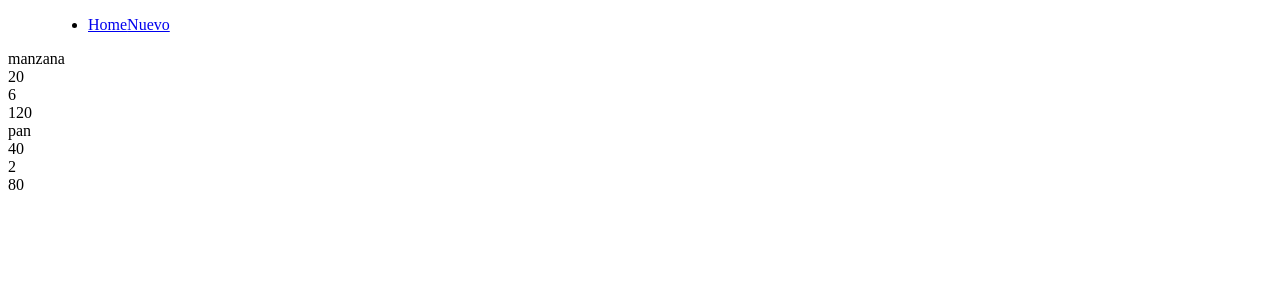
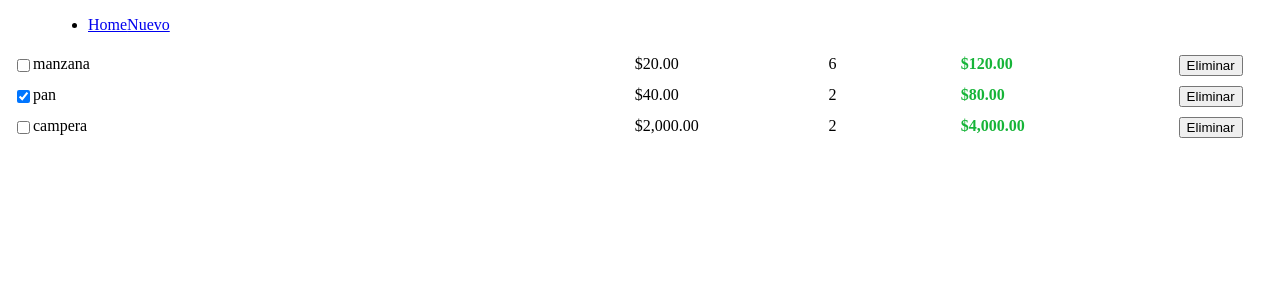
Before and after one commit to Melani050/trabajoPractico, an Angular app: page / in a window 1280 px wide. Shown: the top 300 px of the page. Built offline with nearby package versions, Linux system fonts and the light colour scheme.

Commit message:
agregue estilo, operadores pipe, checkbox, un componente hijo que se pueda comunicar con el componente padre a traves de eventos

```diff
--- a/src/app/components/item/item.component.css
+++ b/src/app/components/item/item.component.css
@@ -0,0 +1,34 @@
+.row{
+    display: flex;
+    box-sizing: border-box;
+}
+
+div{
+    padding: 5px 0;
+}
+
+.titulo{
+    display: flex;
+    width: 50%;
+    padding: 0 5px;
+}
+.precio{
+   width: 15%;
+   padding: 0 5px
+}
+.cantidad{
+    width: 10%;
+    padding: 0 5px;
+}
+.total{
+    width: 15%;
+    font-weight: bolder;
+    color:#16b438;
+    padding: 0 5px;
+}
+.action{
+    width: 10%;
+    text-align: center;
+    box-sizing: border-box;
+    padding: 0 5px;
+}
--- a/src/app/components/item/item.component.html
+++ b/src/app/components/item/item.component.html
@@ -1,14 +1,24 @@
-<div>
-    <div>
+<div class="row">
+    <div class="titulo">
+        <!--
+        [cheked] = "" es cuando modifique una propiedad de forma dinamica
+        operador pipe => | , sirve para aplicar una funcion a el contenido, aplicar un metodo.
+        -->
+        <input type="checkbox" [checked]="item.completed" >
         {{ item.title }}
     </div>
-    <div>
-        {{ item.price }}
+    <div class="precio">
+        {{ item.price | currency }}
     </div>
-    <div>
+    <div class="cantidad">
         {{ item.quantity }}
     </div>
-    <div>
-        {{ (item.price * item.quantity) }}
+    <div class="total">
+        {{ (item.price * item.quantity) | currency }}
+    </div>
+
+    <div class="action">
+        <!--  uso de un evento  -->
+        <button (click)="onDelete(item)">Eliminar</button>
     </div>
 </div>
--- a/src/app/components/item/item.component.ts
+++ b/src/app/components/item/item.component.ts
@@ -1,4 +1,4 @@
-import { Component,Input,OnInit } from '@angular/core';
+import { Component,EventEmitter,Input,OnInit, Output } from '@angular/core';
 import { Item } from 'src/app/models/item';
 
 @Component({
@@ -11,9 +11,18 @@ export class ItemComponent implements OnInit{
   //va a recibir una propiedad item de tipo item.
   @Input() item: Item = new Item();
 
+  //evento personalizado
+  @Output() deleteItem: EventEmitter<Item> = new EventEmitter()
+
   constructor(){}
 
   ngOnInit(): void {
 
   }
+
+  onDelete(item: Item){
+    //esto va emitir y le va a llegar a los items
+    this.deleteItem.emit(item)
+
+  }
 }
--- a/src/app/components/items/items.component.ts
+++ b/src/app/components/items/items.component.ts
@@ -23,14 +23,21 @@ export class ItemsComponent implements OnInit {
         title: 'manzana',
         price: 20,
         quantity: 6,
-        complete: false
+        completed: false
       },
       {
         id: 1,
         title: 'pan',
         price: 40,
         quantity: 2,
-        complete: true
+        completed: true
+      },
+      {
+        id: 2,
+        title: 'campera',
+        price: 2000,
+        quantity: 2,
+        completed: false
       }
     ];
   }
--- a/src/app/models/item.ts
+++ b/src/app/models/item.ts
@@ -4,5 +4,5 @@ export class Item{
     title: string = '';
     price: number = 0;
     quantity: number = 0;
-    complete: boolean = false;
+    completed: boolean = false;
 }
```
